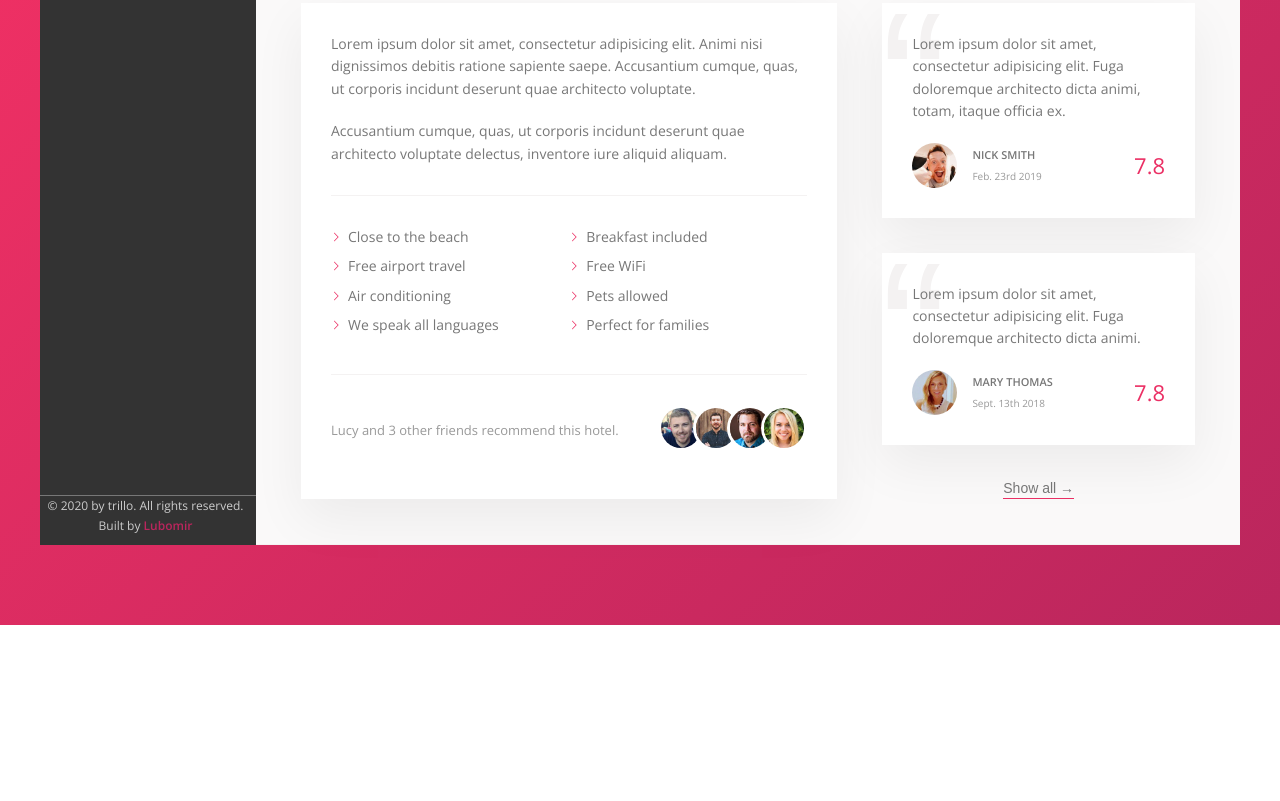
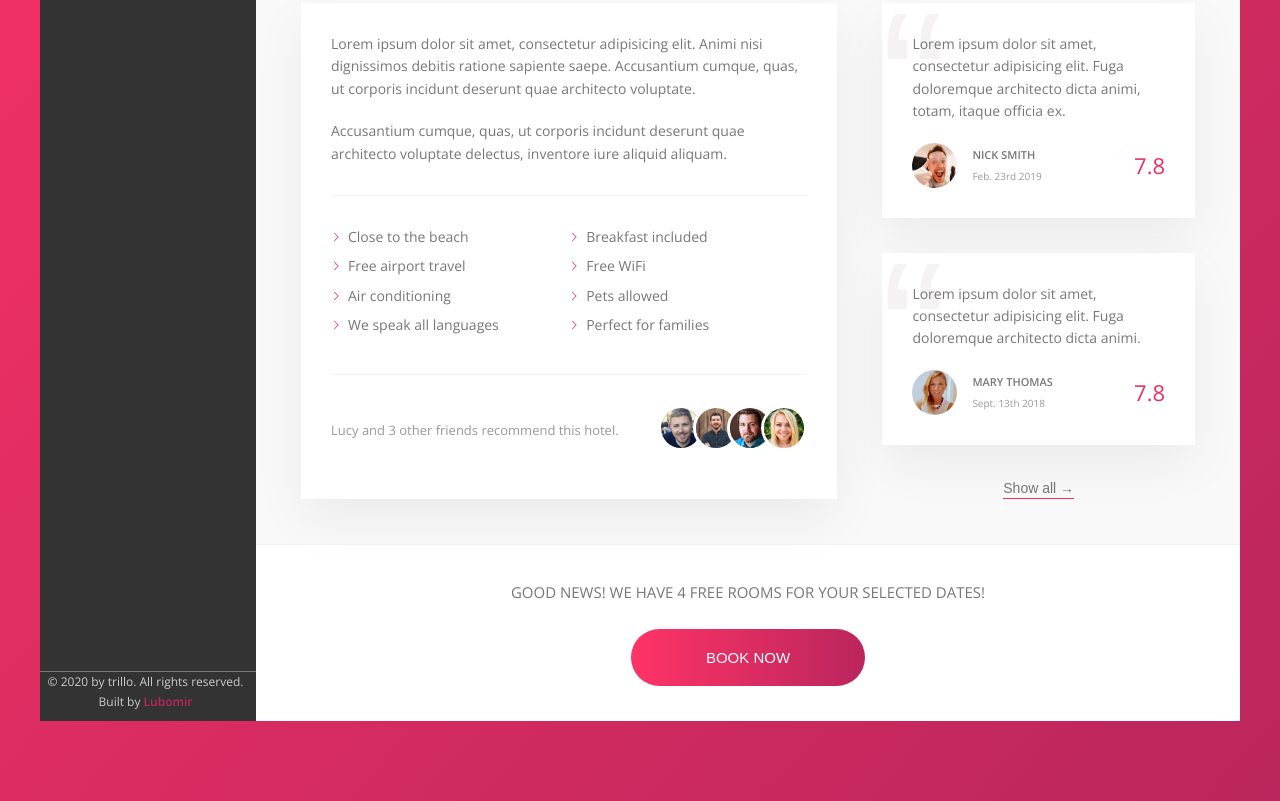
Before and after one commit to LubosG12/Trillo, a website: page index.html in a window 1280 px wide. Shown: the part 644-1445 px from the top of the page. Before the commit the page ends 1269 px from the top, so only its background shows below. Drawn offline with nearby package versions, Linux system fonts and the light colour scheme.

Commit message:
Final version

```diff
--- a/index.html
+++ b/index.html
@@ -192,6 +192,15 @@
                             </button>
                         </div>
                     </div>
+                    <div class="cta">
+                        <h2 class="cta-book-now">
+                            Good news! We have 4 free rooms for your selected dates!
+                        </h2>
+                        <button class="btn">
+                            <span class="btn-visible">Book now</span>
+                            <span class="btn-invisible">Only 4 rooms left</span>
+                        </button>
+                    </div>
                 </main>
             </div>
         </div>
--- a/sass/_components.scss
+++ b/sass/_components.scss
@@ -459,3 +459,72 @@ margin-right: .5rem;
 
     }
 }
+
+/////////////////////////////////////////////////////
+// CTA
+
+.cta {
+    padding: 3.5rem 0;
+    text-align: center;
+
+    &-book-now{
+        font-size: 1.5rem;
+        font-weight: 300;
+        margin-bottom: 2.5rem;
+        text-transform: uppercase;
+    }
+}
+
+.btn {
+    font-size: 1.5rem;
+    border: none;
+    text-transform: uppercase;
+    border-radius: 100px;
+    font-weight: 300;
+    background-image: linear-gradient(to right, var(--color-primary-light), var(--color-primary-dark));
+    color: #fff;
+    position: relative;
+    overflow: hidden;
+    transition: all .1s;
+
+    &-visible {
+        display: inline-block;
+        padding: 2rem 7.5rem;
+        height: 100%;
+        width: 100%;
+        transition: all .2s;
+        cursor: pointer;
+    }
+
+    &-invisible {
+        display: inline-block;
+        position: absolute;
+        padding: 2rem 0;
+        height: 100%;
+        width: 100%;
+        left: 0;
+        top: -100%;
+        transition: all .2s;
+    }
+
+    &:hover {
+        cursor: pointer;
+        transform: scale(1.05);
+        outline: none;
+        animation: pulsate 1s infinite;
+        background-image: linear-gradient(to right, var(--color-primary-dark), var(--color-primary-light));
+    }
+
+    &:hover &-visible {
+        transform: translateY(100%);
+    }
+
+    &:hover &-invisible {
+        top: 0;
+    }
+
+    &:focus {
+        outline: none;
+        animation: pulsate 1s infinite;
+    }
+}
```
Also changed, not shown: css/style.css.
